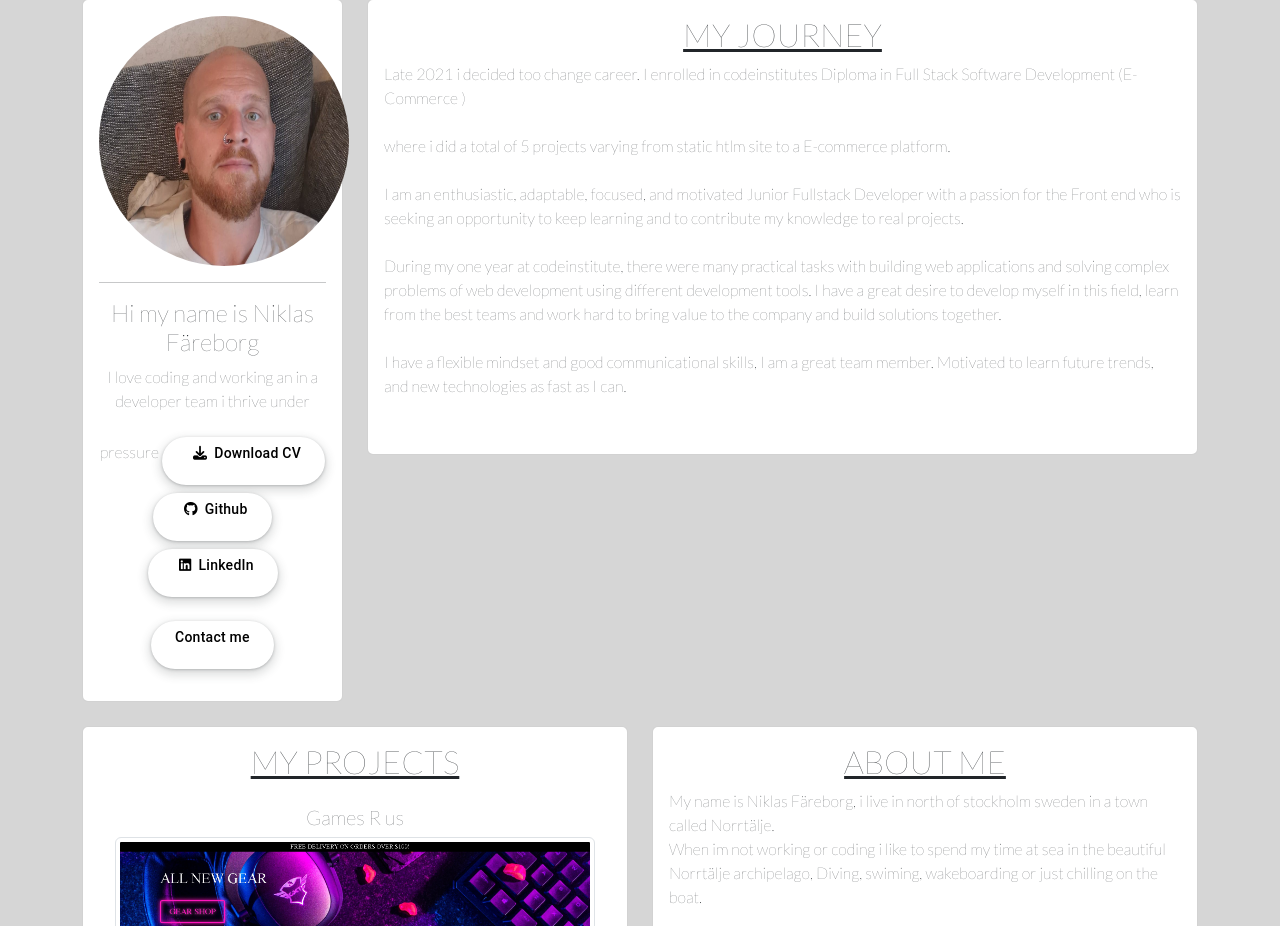
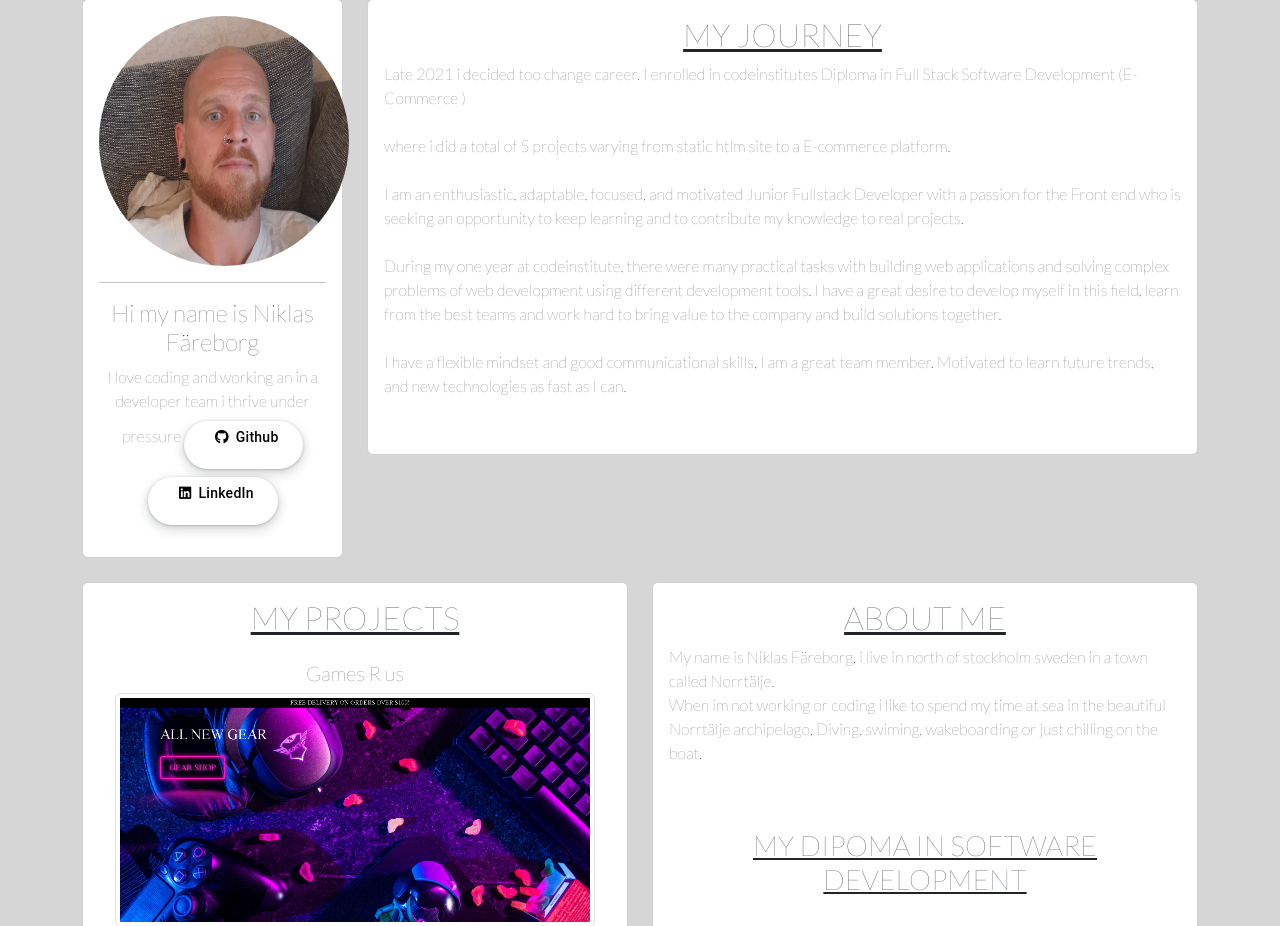
Before and after one commit to ejkington/django-portfolio, a Django app: page / in a window 1280 px wide. Shown: the part 25-951 px from the top of the page. Run offline with Django 4.2, Linux system fonts and the light colour scheme; some libraries are stand-ins or nearby versions.

Commit message:
add stuff

```diff
--- a/base/templates/base/cv.html
+++ b/base/templates/base/cv.html
@@ -1,2 +1,4 @@
 {% load static %}
 {% extends 'base.html' %}
+
+<h1> HEJ </h1>
--- a/base/templates/base/home.html
+++ b/base/templates/base/home.html
@@ -28,11 +28,8 @@
                     <hr>
                     <h4 class="title-text">Hi my name is Niklas Färeborg</h4>
                     <p class="title-p">I love coding and working an in a developer team i thrive under pressure
-                        <!-- addera nedladnings länk till it cv-->
-                        <button class="button-17 mt-4" role="button">
-                            <a class="links" href="#" target="_blank">
-                                <p><i class="fa-solid fa-download font-awsome"></i>Download CV</p>
-                            </a>
+                        <!-- addera nedladnings länk till cv-->
+
                         </button>
                         <button class="button-17 mt-2" role="button">
                             <a class="links" href="https://github.com/ejkington" target="_blank">
@@ -45,11 +42,7 @@
                                 <p><i class="fa-brands fa-linkedin font-awsome"></i>LinkedIn</p>
                             </a>
                         </button>
-                        <button class="button-17 mt-4" role="button">
-                            <a class="links" href="{#%}" target="_blank">
-                                <p>Contact me</p>
-                            </a>
-                        </button>
+                        <!-- Addera contact button -->
                     </p>
 
                 </div>
--- a/portfolio/settings.py
+++ b/portfolio/settings.py
@@ -38,7 +38,7 @@
     'django.contrib.messages',
     'django.contrib.staticfiles',
     'base',
-    'contact',
+
 ]
 
 MIDDLEWARE = [
--- a/portfolio/urls.py
+++ b/portfolio/urls.py
@@ -4,5 +4,5 @@
 urlpatterns = [
     path('admin/', admin.site.urls),
     path('', include('base.urls')),
-    path("contact/", include("contact.urls")),
+
 ]
```
